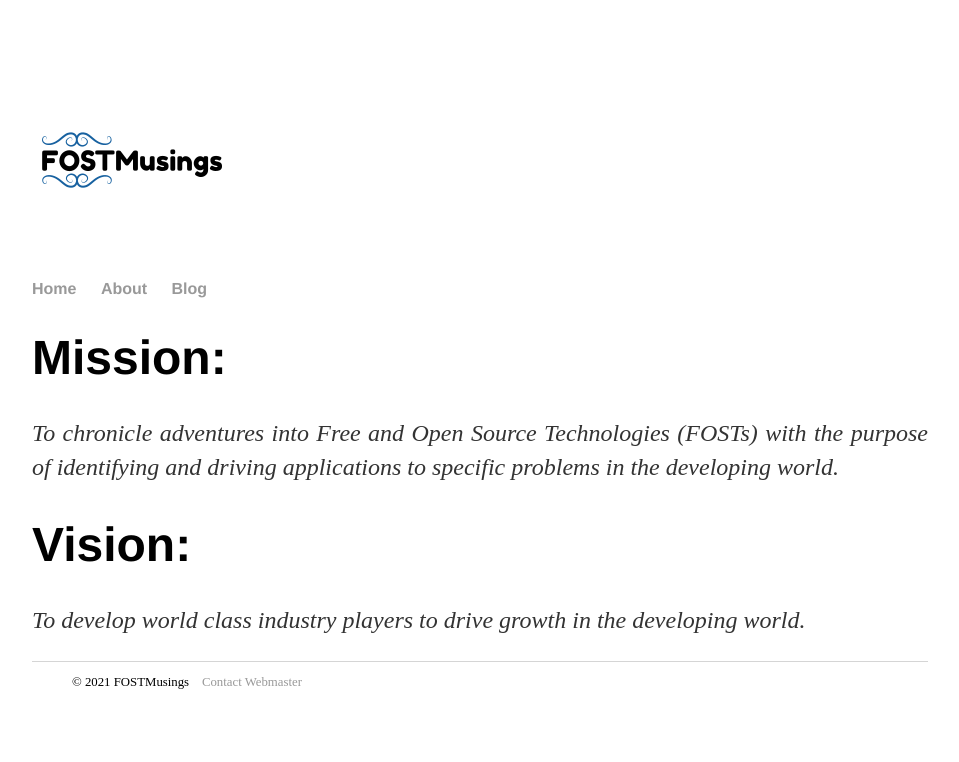
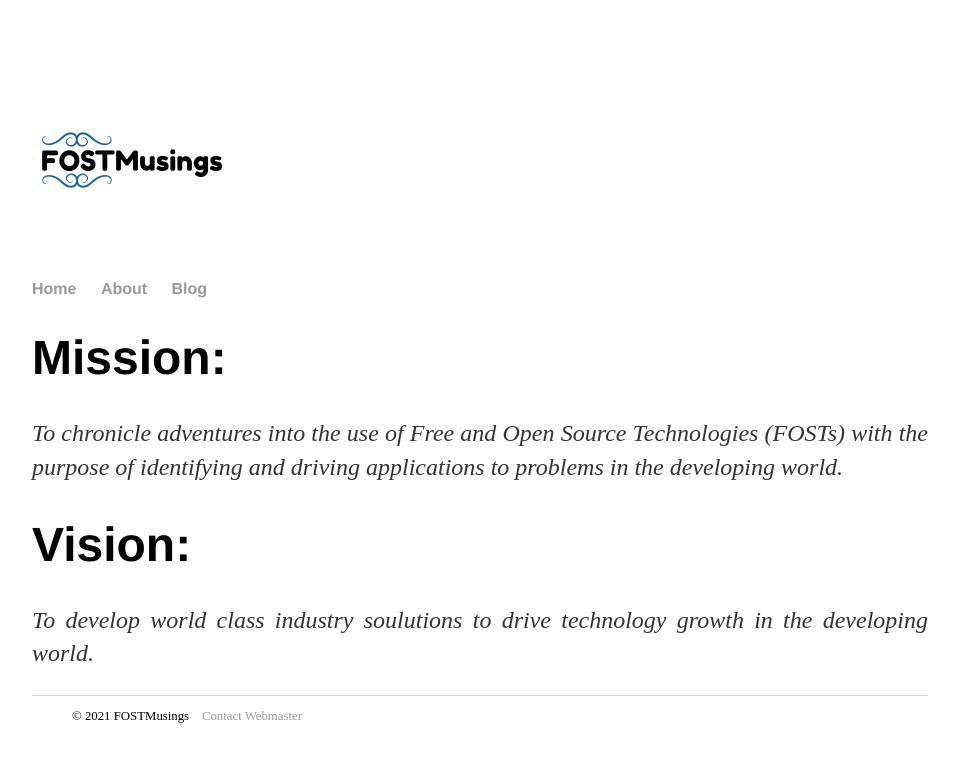
Before and after one commit to oferonmi/datafilik.github.io, a Jekyll site: the page built from index.html, in a window 1280 px wide. Shown: the top 762 px of the page, without its empty margins (160-1119 px from the left). Built offline with Jekyll 4.4.1, drawn with Linux system fonts in a browser that asks for light colours.

Commit message:
Update index.html

```diff
--- a/index.html
+++ b/index.html
@@ -6,15 +6,15 @@ title: FOSTMusings - Adopting open source solutions for growth in the developing
 	<h1>Mission:</h1>
 	<p align="justify">
 		<em>
-			To chronicle adventures into Free and Open Source Technologies (FOSTs) with the purpose of identifying
-			and driving applications to specific problems in the developing world.
+			To chronicle adventures into the use of Free and Open Source Technologies (FOSTs) with the purpose of identifying
+			and driving applications to problems in the developing world.
 		</em>
 	</p>
 
 	<h1>Vision:</h1>
 	<p align="justify">
 		<em>
-			To develop world class industry players to drive growth in the developing world.
+			To develop world class industry soulutions to drive technology growth in the developing world.
 		</em>
 	</p>
 </div> <!--blurb-->
```
